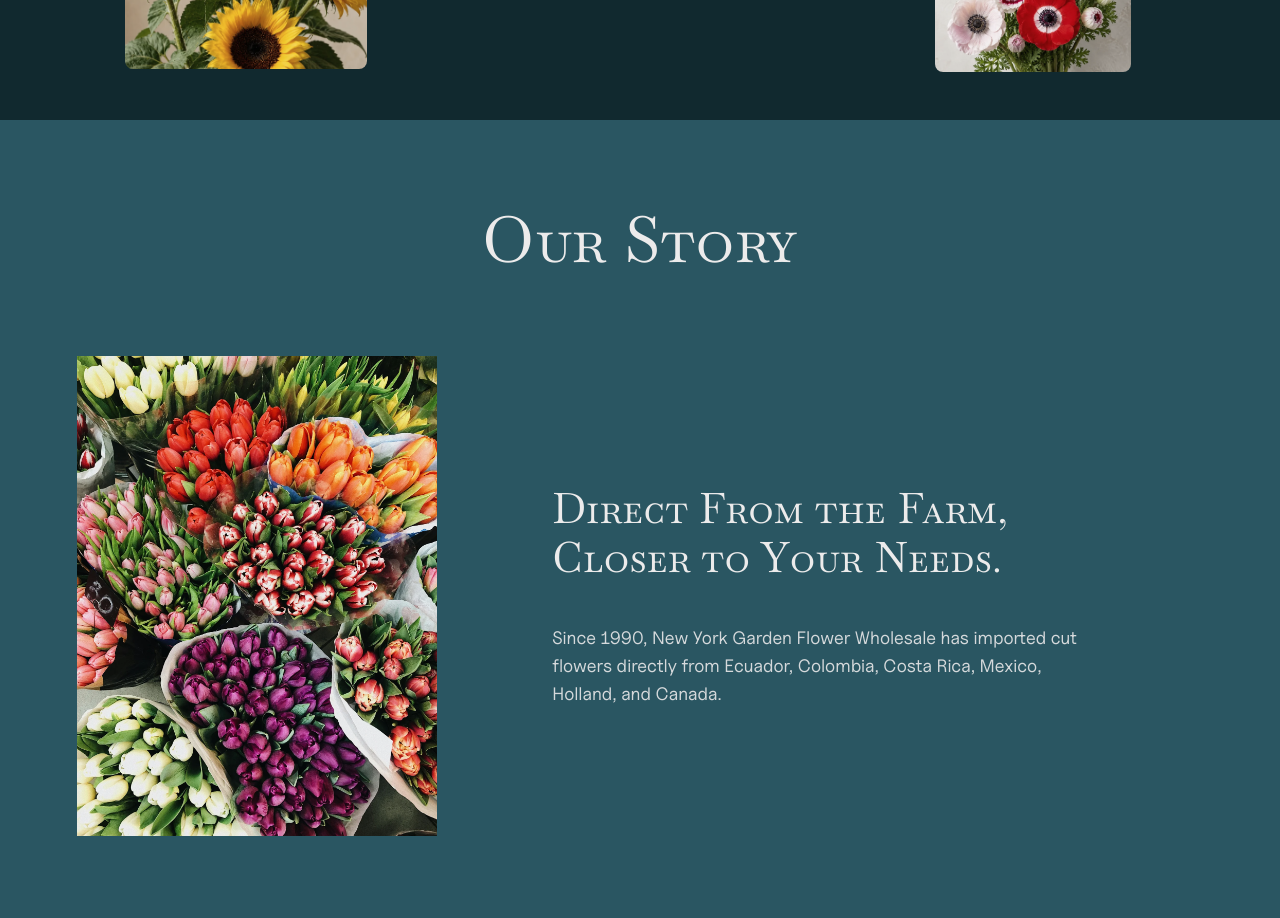
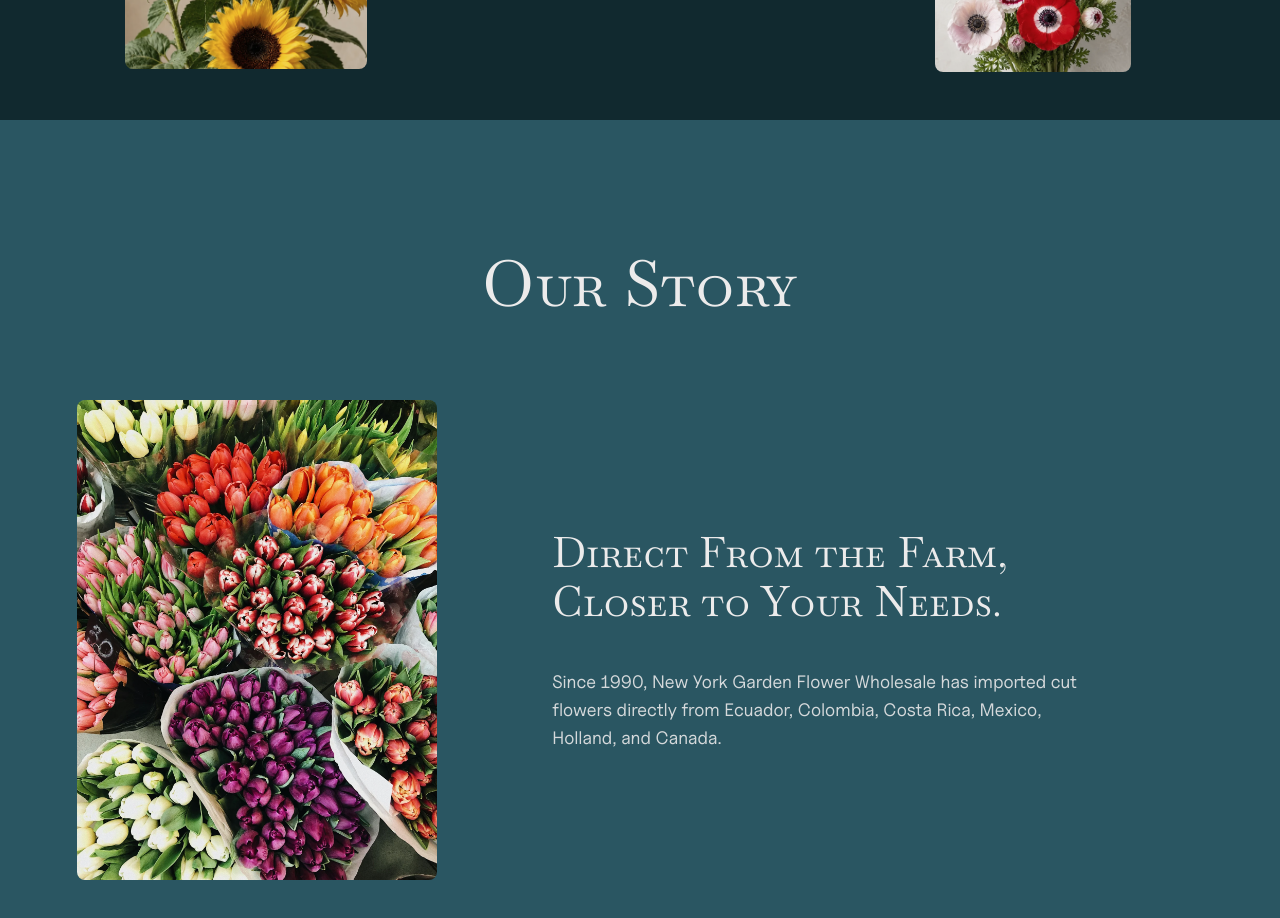
Before and after one commit to sobalab/nygf, a Next.js app: page / in a window 1280 px wide. Shown: the part 1500-2418 px from the top of the page. Built offline with nearby package versions, Linux system fonts and the light colour scheme; no server answers.

Commit message:
scroll positioning for navigation

```diff
--- a/app/globals.css
+++ b/app/globals.css
@@ -22,6 +22,13 @@ img { display:block; width:100%; }
    section beneath starts at the top of the page and scrolls under it. */
 .site-header { height:74px; display:flex; align-items:center; justify-content:space-between; padding:0 26px; background:var(--paper); position:sticky; top:14px; z-index:20; margin:14px 14px -88px; border-radius:8px; box-shadow:0 2px 14px rgba(23,40,46,.13), 0 0 0 1px rgba(23,40,46,.07); }
 section[id] { scroll-margin-top:102px; }
+/* Our Story is the exception: it is a scroll track with a stage that pins to the
+   very top of it, so the header's worth of offset would drop a reader in just
+   short of the pin — the scene sits a header lower than it is about to, then
+   jumps up the moment they scroll. Landing flush engages the pin on arrival,
+   and the stage centres its own content well clear of the bar. Specific enough
+   to outrank the narrow-screen section[id] rule further down. */
+section[id].story { scroll-margin-top:0; }
 /* One mark, two forms: the NYGF monogram carries the header, and the name it
    stands for is spelled out in full in the footer and on the splash. All three
    are set in Baskervville SC, whose drawn small caps hold their weight against
@@ -251,7 +258,7 @@ section[id] { scroll-margin-top:102px; }
    the pinned viewport on wide monitors. */
 .story-panel { display:grid; grid-template-columns:auto minmax(0,1fr); align-items:center; gap:9vw; }
 .story-panel + .story-panel { margin-top:110px; }
-.story-image img { height:min(60svh,580px); width:auto; aspect-ratio:3/4; object-fit:cover; filter:saturate(.9); }
+.story-image img { height:min(60svh,580px); width:auto; aspect-ratio:3/4; object-fit:cover; filter:saturate(.9); border-radius:var(--tile-radius); }
 /* The display face, a step down in size from the section title above it — the
    two scenes speak in one voice, and it is the same voice that names the
    section rather than a sans answering it. */
@@ -260,8 +267,15 @@ section[id] { scroll-margin-top:102px; }
    band and cost contrast the mix keeps (5:1 on this blue). */
 .story-copy>p { max-width:540px; margin:0; color:color-mix(in srgb, var(--paper) 88%, var(--band-story)); }
 
-.story-armed { height:200svh; padding:0; }
-.story-armed .story-stage { position:sticky; top:0; height:100svh; display:grid; grid-template-rows:auto auto; align-content:center; padding:0 6vw; }
+/* Doubled up on .story so the narrow-screen padding further down, which is a
+   later rule of equal weight, can't put the padding back — it would push the
+   stage down inside its own track and the pin would engage that much late. */
+.story.story-armed { height:200svh; padding:0; }
+/* The stage pins to the very top of the window and the header floats over it,
+   so the box the scene centres itself in starts below the bar rather than
+   behind it — otherwise the title sits within a few pixels of the header for
+   the whole of the pin, which is where a reader arriving on #story now lands. */
+.story-armed .story-stage { position:sticky; top:0; height:100svh; display:grid; grid-template-rows:auto auto; align-content:center; padding:88px 6vw 0; }
 /* Both panels in the one cell, so the pair cross-fades in place. */
 .story-armed .story-panel { grid-row:2; grid-column:1; margin:0; will-change:opacity,transform; }
 /* Out, then in — not a cross-fade. Both panels now occupy the same cell in the
@@ -279,6 +293,21 @@ section[id] { scroll-margin-top:102px; }
 .story-armed .story-setup .story-image { opacity:clamp(0,calc((var(--p,0) - .54)/.08),1); }
 .story-armed .story-setup h3 { opacity:clamp(0,calc((var(--p,0) - .58)/.08),1); }
 .story-armed .story-setup p { opacity:clamp(0,calc((var(--p,0) - .62)/.08),1); }
+/* The first scene arrives rather than simply being there. Held at nothing until
+   the stage is reached, then title, photo, heading and copy rise in one behind
+   another. `backwards` is what makes this sit alongside the --p rules above:
+   each element holds the from-state through its delay, then hands opacity back
+   to its own expression the instant the run ends — which is still 1 this early
+   in the track, and is what fades the scene out again further down it. */
+.story-armed .story-stage.reveal-armed:not(.reveal-in) .story-title,
+.story-armed .story-stage.reveal-armed:not(.reveal-in) .intro-setup .story-image,
+.story-armed .story-stage.reveal-armed:not(.reveal-in) .intro-setup h3,
+.story-armed .story-stage.reveal-armed:not(.reveal-in) .intro-setup p { opacity:0; }
+.story-armed .reveal-in .story-title { animation:story-in .8s var(--ease-out) backwards; }
+.story-armed .reveal-in .intro-setup .story-image { animation:story-in .8s var(--ease-out) .16s backwards; }
+.story-armed .reveal-in .intro-setup h3 { animation:story-in .8s var(--ease-out) .32s backwards; }
+.story-armed .reveal-in .intro-setup p { animation:story-in .8s var(--ease-out) .48s backwards; }
+@keyframes story-in { from { opacity:0; transform:translateY(30px); } to { opacity:1; transform:none; } }
 /* The palest band, and the only one that takes dark type: --paper on this blue
    is 1.6:1. Ink reads at 7.3:1, so the whole band inverts — including the
    button, which was paper-on-rust and would now sink into its own ground. */
@@ -607,4 +636,11 @@ html[data-splash="off"] .splash { display:none; }
   .service-list.reveal-in article:nth-child(2),
   .service-list.reveal-in article:nth-child(3) { animation-delay:0s; }
   @keyframes card-rise { from { opacity:0; } to { opacity:1; transform:none; } }
+  /* The story stage is unarmed under this setting, so its scene never hides
+     itself and never needs staging in — but the reveal mark is still added by
+     script, so the run is called off explicitly. */
+  .reveal-in .story-title,
+  .reveal-in .intro-setup .story-image,
+  .reveal-in .intro-setup h3,
+  .reveal-in .intro-setup p { animation:none; }
 }
--- a/app/splash.tsx
+++ b/app/splash.tsx
@@ -30,8 +30,11 @@ const TEARDOWN_STILL = 1450;
 const KEY = "nygf-splash";
 
 // Read by the inline script in the document head, which is what actually keeps
-// the splash from replaying — every link here is a full page load.
-export const splashScript = `try{if(sessionStorage.getItem('${KEY}'))document.documentElement.dataset.splash='off';else sessionStorage.setItem('${KEY}','1')}catch(e){}`;
+// the splash from replaying — every link here is a full page load. A URL that
+// carries a #section sits it out as well: the overlay holds the scroll for its
+// run, so the browser's landing on that section would be swallowed, and someone
+// who asked for one part of the page hasn't asked for the title card.
+export const splashScript = `try{if(location.hash||sessionStorage.getItem('${KEY}'))document.documentElement.dataset.splash='off';else sessionStorage.setItem('${KEY}','1')}catch(e){}`;
 
 const timing = (fall: number, open: number) =>
   ({ "--fall": `${fall}ms`, "--delay": `${open}ms` }) as CSSProperties;
--- a/app/story-scroll.tsx
+++ b/app/story-scroll.tsx
@@ -2,6 +2,7 @@
 
 import type { ReactNode } from "react";
 import { useEffect, useRef } from "react";
+import { Reveal } from "./reveal";
 
 // The section is a tall scroll track and the stage pins inside it; the panels
 // handed in as children stack in one cell and cross-fade as you travel. All
@@ -20,6 +21,29 @@ export function StoryScroll({ children }: { children: ReactNode }) {
     // over only when the page is scrolled is exactly what that setting is for.
     if (window.matchMedia("(prefers-reduced-motion: reduce)").matches) return;
     section.classList.add("story-armed");
+
+    // Arming fixes the track at 200svh, which is not the height the panels took
+    // in flow — so anything below Our Story has just moved, and a reader who
+    // arrived on a #hash was landed against the old layout. Put them back on
+    // their section, and again once the webfonts have swapped, which shifts the
+    // measure too. No smooth scroll: they asked for a position, not a second
+    // animation. If they have scrolled in the meantime the page is theirs, and
+    // the later pass stands down.
+    const target = location.hash.length > 1 && document.getElementById(location.hash.slice(1));
+    if (target) {
+      const reseat = () => {
+        const root = document.documentElement.style;
+        const smooth = root.scrollBehavior;
+        root.scrollBehavior = "auto";
+        target.scrollIntoView();
+        root.scrollBehavior = smooth;
+        return window.scrollY;
+      };
+      const landed = reseat();
+      document.fonts?.ready.then(() => {
+        if (window.scrollY === landed) requestAnimationFrame(reseat);
+      });
+    }
 
     let frame = 0;
     const measure = () => {
@@ -49,7 +73,13 @@ export function StoryScroll({ children }: { children: ReactNode }) {
     // rule the armed reset below can't outweigh, and the armed section has to
     // measure exactly its own track.
     <section className="story" id="story" ref={ref}>
-      <div className="story-stage">{children}</div>
+      {/* The stage carries the reveal mark as well as the pin: the first scene
+          stages itself in when the band is reached, where --p only starts
+          moving once the section has pinned and so has nothing to say about
+          arriving. The two do not collide — the entrance is an animation with
+          a backwards fill, which hands opacity back to the --p rule the moment
+          it finishes, in time for that rule to fade the scene out again. */}
+      <Reveal className="story-stage">{children}</Reveal>
     </section>
   );
 }
```
